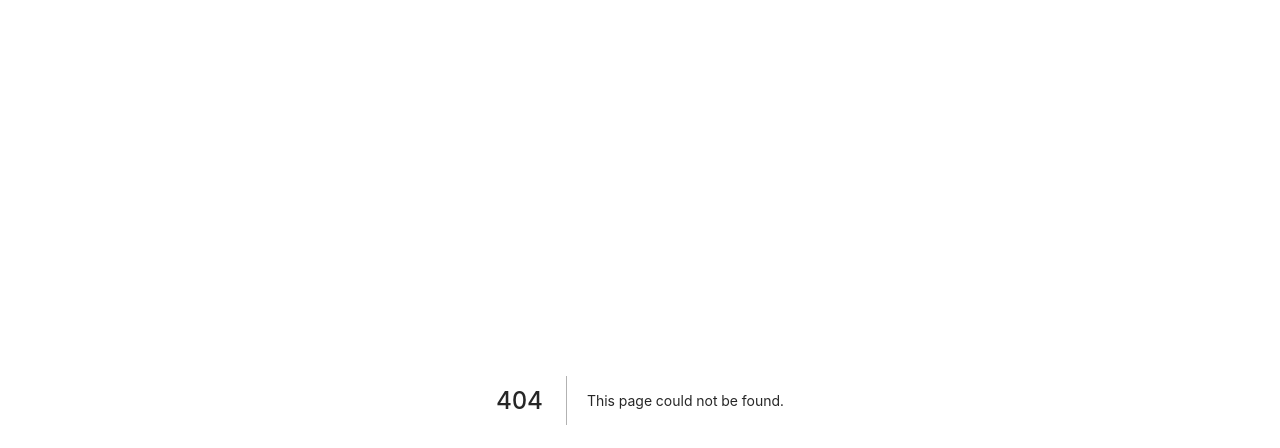
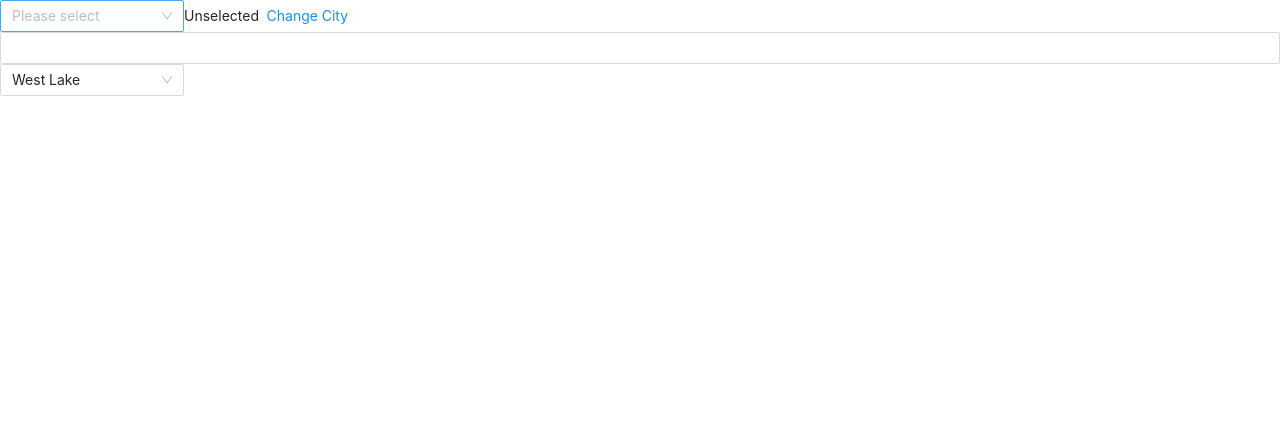
Before and after one commit to talhajubaer018/antdesign, a Next.js app: page /cascader in a window 1280 px wide. Before the commit this address had no page. Shown: the top 448 px of the page. Built offline with nearby package versions, Linux system fonts and the light colour scheme.

Commit message:
cascader added

```diff
--- /dev/null
+++ b/pages/cascader.js
@@ -0,0 +1,112 @@
+import { Cascader } from "antd";
+import React, { useState } from "react";
+
+const CascaderAD = () => {
+  const [text, setText] = useState("Unselected");
+  const options = [
+    {
+      value: "zhejiang",
+      label: "Zhejiang",
+      children: [
+        {
+          value: "hangzhou",
+          label: "Hangzhou",
+          children: [
+            {
+              value: "xihu",
+              label: "West Lake",
+            },
+          ],
+        },
+      ],
+    },
+    {
+      value: "jiangsu",
+      label: "Jiangsu",
+      children: [
+        {
+          value: "nanjing",
+          label: "Nanjing",
+          children: [
+            {
+              value: "zhonghuamen",
+              label: "Zhong Hua Men",
+            },
+          ],
+        },
+      ],
+    },
+  ];
+
+  const options2 = [
+    {
+      label: "Light",
+      value: "light",
+      children: new Array(20).fill(null).map((_, index) => ({
+        label: `Number ${index}`,
+        value: index,
+      })),
+    },
+    {
+      label: "Bamboo",
+      value: "bamboo",
+      children: [
+        {
+          label: "Little",
+          value: "little",
+          children: [
+            {
+              label: "Toy Fish",
+              value: "fish",
+            },
+            {
+              label: "Toy Cards",
+              value: "cards",
+            },
+            {
+              label: "Toy Bird",
+              value: "bird",
+            },
+          ],
+        },
+      ],
+    },
+  ];
+  const onChange = (_, selectedOptions) => {
+    setText(selectedOptions.map((o) => o.label).join(", "));
+  };
+  const filter = (inputValue, path) => path.some((option) => option.label.toLowerCase().indexOf(inputValue.toLowerCase()) > -1);
+  const displayRender = (labels) => labels[labels.length - 1];
+  return (
+    <div>
+      <Cascader options={options} onChange={onChange} placeholder="Please select" />
+      {text} &nbsp;
+      <Cascader options={options} onChange={onChange} placeholder="Please select">
+        <a href="#">Change City</a>
+      </Cascader>
+      <Cascader
+        style={{
+          width: "100%",
+        }}
+        options={options2}
+        onChange={onChange}
+        multiple
+        maxTagCount="responsive"
+      />
+      <Cascader
+        displayRender={displayRender}
+        expandTrigger="hover"
+        defaultValue={["zhejiang", "hangzhou", "xihu"]}
+        options={options}
+        onChange={onChange}
+        placeholder="Please select"
+        showSearch={{
+          filter,
+        }}
+        onSearch={(value) => console.log(value)}
+      />
+    </div>
+  );
+};
+
+export default CascaderAD;
```
